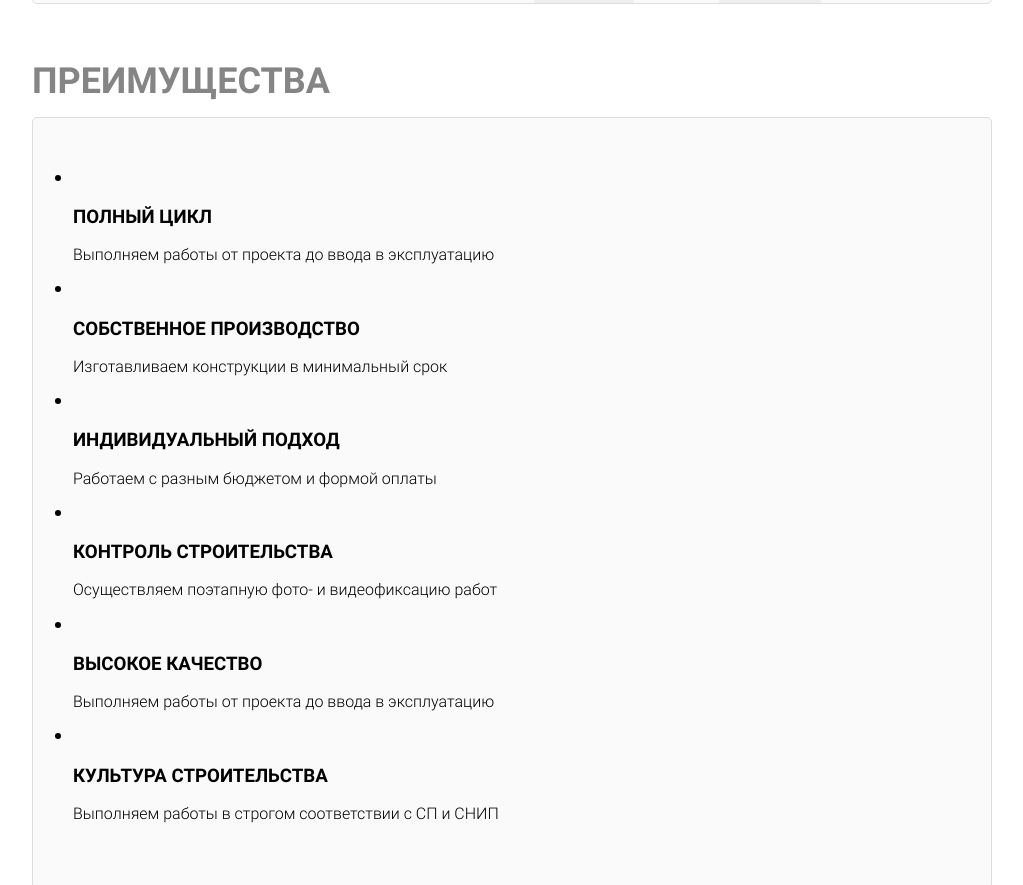
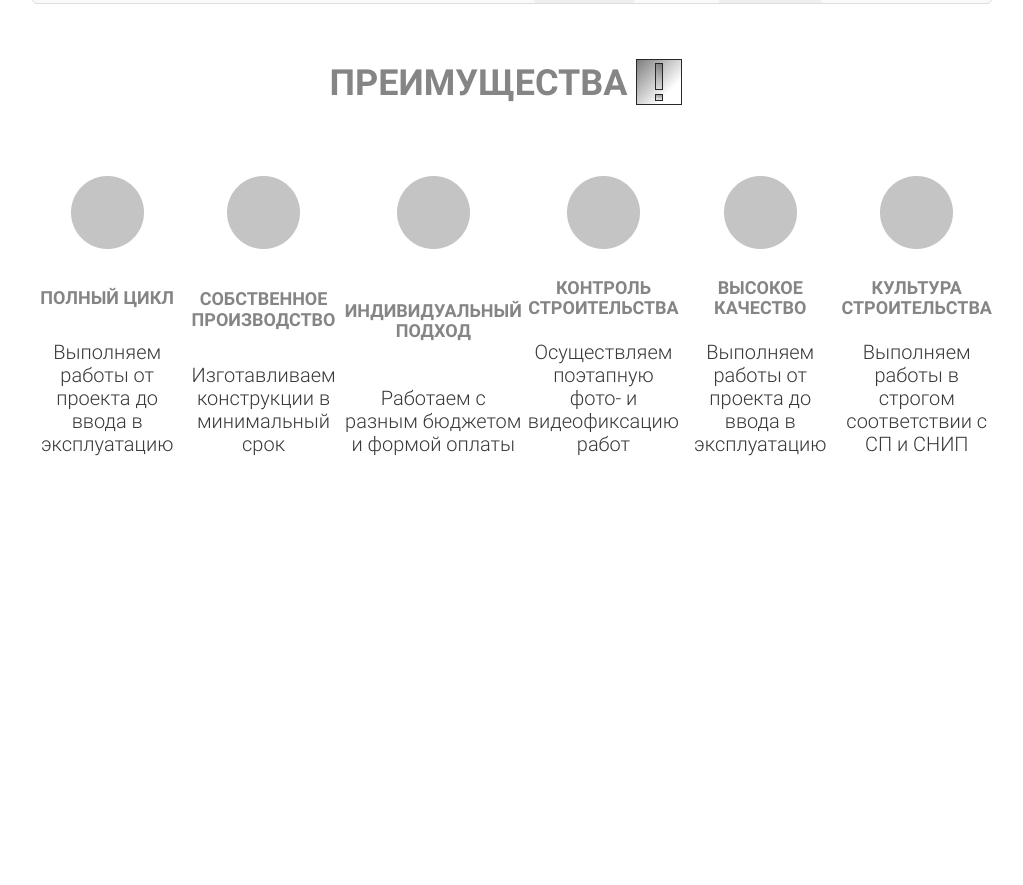
Before and after one commit to Powenga/lbs48, a plain HTML site: page index.html in a window 1280 px wide. Shown: the part 7115-8000 px from the top of the page, without its empty margins (128-1151 px from the left). After the commit the page ends 7628 px from the top, so only its background shows below. Drawn offline with Linux system fonts and the light colour scheme.

Commit message:
feat: add advantages section

```diff
--- /dev/null
+++ b/blocks/advantages/__item/advantages__item.css
@@ -0,0 +1,4 @@
+.advantages__item {
+  flex: 1 1 calc(100% / 6 - 5 * 3px);
+  margin: 3px;
+}
--- /dev/null
+++ b/blocks/advantages/advantages.css
@@ -0,0 +1,12 @@
+.advantages {
+  background: transparent;
+  border: none;
+  list-style: none;
+  padding: 0;
+  margin: 0 -3px;
+  display: flex;
+  flex-direction: row;
+  justify-content: space-between;
+  align-items: stretch;
+  flex-wrap: wrap;
+}
--- /dev/null
+++ b/blocks/card/__content/card__content.css
@@ -0,0 +1,7 @@
+.card__content {
+  font-size: 20px;
+  line-height: 115%;
+  color: #393939;
+  text-align: center;
+  margin: 0;
+}
--- /dev/null
+++ b/blocks/card/__title/card__title.css
@@ -0,0 +1,8 @@
+.card__title {
+  font-size: 18px;
+  font-weight: 700;
+  line-height: 115%;
+  color: #858585;
+  text-align: center;
+  margin: 28px 0 22px;
+}
--- /dev/null
+++ b/blocks/card/card.css
@@ -0,0 +1,6 @@
+.card {
+  display: flex;
+  flex-direction: column;
+  justify-content: space-between;
+  align-items: center;
+}
--- /dev/null
+++ b/blocks/section/__title/_pos/section__title_pos_center.css
@@ -0,0 +1,4 @@
+.section__title_pos_center {
+  text-align: center;
+  margin-bottom: 60px;
+}
--- /dev/null
+++ b/blocks/section/__title/_type/section__title_type_advantages.css
@@ -0,0 +1,5 @@
+.section__title_type_advantages::after {
+  content: url(../../../../images/advantages-icon.svg);
+  padding-right: 12px;
+  vertical-align: middle;
+}
--- a/index.html
+++ b/index.html
@@ -1572,47 +1572,53 @@
         </div>
       </section>
       <section id="advantages" class="section page__section">
-        <h2 class="section__title section__title_type_advantages">
+        <h2
+          class="
+            section__title
+            section__title_type_advantages
+            section__title_pos_center
+          "
+        >
           Преимущества
         </h2>
         <ul class="section__content advantages">
           <li class="advantages__item card">
-            <img src="" alt="">
+            <img src="./images/Ellipse 4.jpg" alt="" />
             <h3 class="card__title">ПОЛНЫЙ ЦИКЛ</h3>
             <p class="card__content">
               Выполняем работы от проекта до ввода в эксплуатацию
             </p>
           </li>
           <li class="advantages__item card">
-            <img src="" alt="">
+            <img src="./images/Ellipse 4.jpg" alt="" />
             <h3 class="card__title">СОБСТВЕННОЕ ПРОИЗВОДСТВО</h3>
             <p class="card__content">
               Изготавливаем конструкции в минимальный срок
             </p>
           </li>
           <li class="advantages__item card">
-            <img src="" alt="">
+            <img src="./images/Ellipse 4.jpg" alt="" />
             <h3 class="card__title">ИНДИВИДУАЛЬНЫЙ ПОДХОД</h3>
             <p class="card__content">
               Работаем с разным бюджетом и формой оплаты
             </p>
           </li>
           <li class="advantages__item card">
-            <img src="" alt="">
+            <img src="./images/Ellipse 4.jpg" alt="" />
             <h3 class="card__title">КОНТРОЛЬ СТРОИТЕЛЬСТВА</h3>
             <p class="card__content">
               Осуществляем поэтапную фото- и видеофиксацию работ
             </p>
           </li>
           <li class="advantages__item card">
-            <img src="" alt="">
+            <img src="./images/Ellipse 4.jpg" alt="" />
             <h3 class="card__title">ВЫСОКОЕ КАЧЕСТВО</h3>
             <p class="card__content">
               Выполняем работы от проекта до ввода в эксплуатацию
             </p>
           </li>
           <li class="advantages__item card">
-            <img src="" alt="">
+            <img src="./images/Ellipse 4.jpg" alt="" />
             <h3 class="card__title">КУЛЬТУРА СТРОИТЕЛЬСТВА</h3>
             <p class="card__content">
               Выполняем работы в строгом соответствии с СП и СНИП
--- a/pages/index.css
+++ b/pages/index.css
@@ -30,7 +30,9 @@
 @import url(../blocks/section/__title/_type/section__title_type_services.css);
 @import url(../blocks/section/__title/_type/section__title_type_building.css);
 @import url(../blocks/section/__title/_type/section__title_type_production.css);
+@import url(../blocks/section/__title/_type/section__title_type_advantages.css);
 @import url(../blocks/section/__title/_pos/section__title_pos_right.css);
+@import url(../blocks/section/__title/_pos/section__title_pos_center.css);
 
 @import url(../blocks/section/__content/section__content.css);
 @import url(../blocks/section/__content/_type/section__content_type_services.css);
@@ -49,3 +51,10 @@
 @import url(../blocks/accordion/__btn/accordion__btn.css);
 @import url(../blocks/accordion/__text/accordion__text.css);
 @import url(../blocks/accordion/__btn/accordion__btn.css);
+
+@import url(../blocks/advantages/advantages.css);
+@import url(../blocks/advantages/__item/advantages__item.css);
+
+@import url(../blocks/card/card.css);
+@import url(../blocks/card/__title/card__title.css);
+@import url(../blocks/card/__content/card__content.css);
```
Also changed, not shown: images/Ellipse 4.jpg (added), images/advantages-icon.svg (added).
